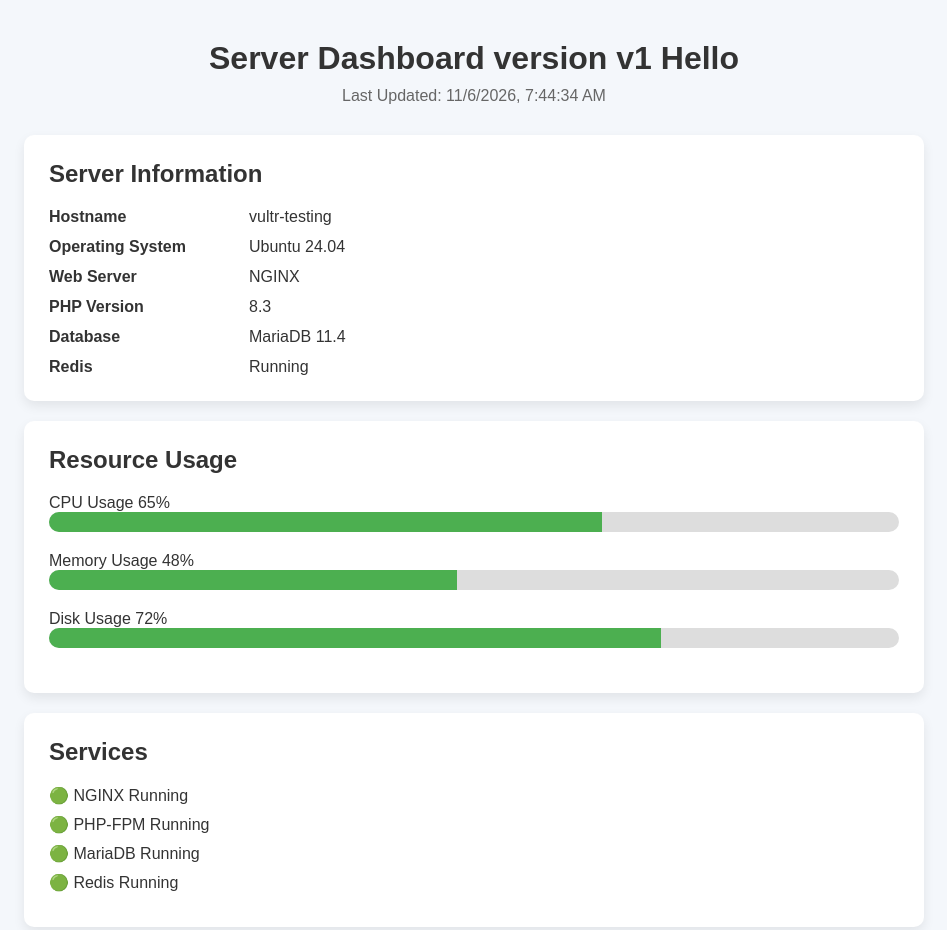
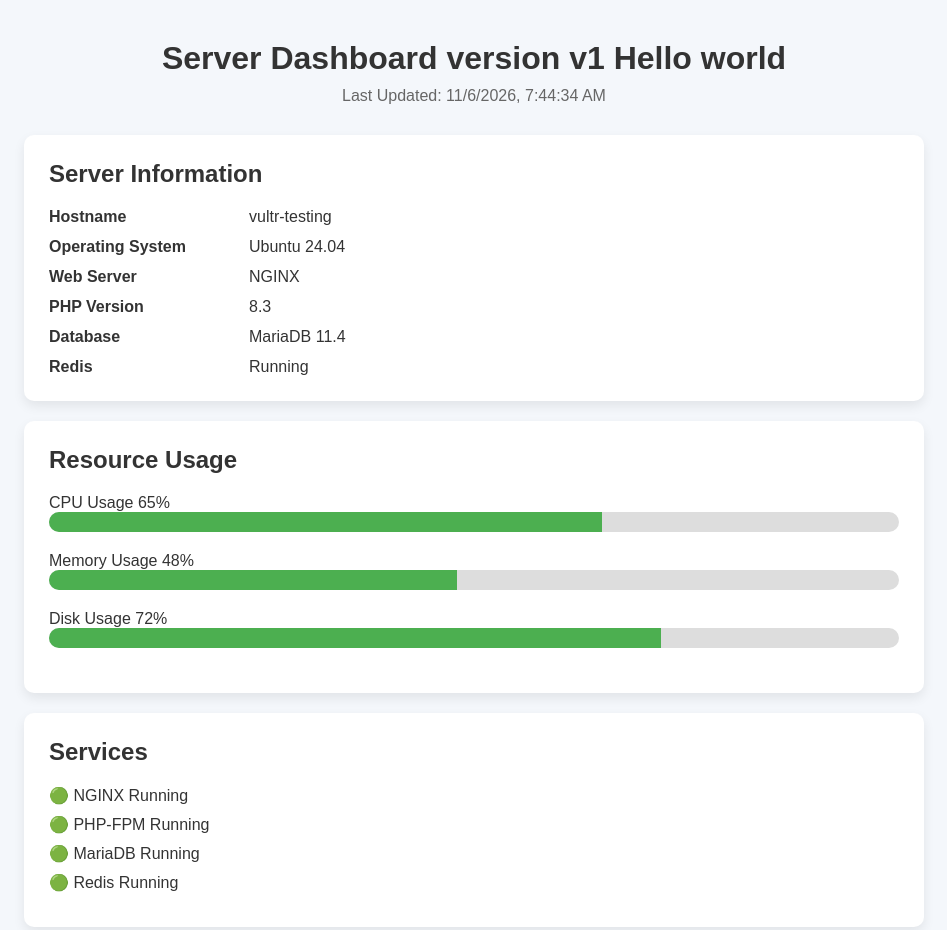
Before and after one commit to misam02/server-status-dashboard, a plain HTML site: page index.html in a window 1280 px wide. Shown: the top 930 px of the page, without its empty margins (166-1113 px from the left). Drawn offline with Linux system fonts and the light colour scheme.

Commit message:
Changed html

```diff
--- a/index.html
+++ b/index.html
@@ -12,7 +12,7 @@
 <div class="container">
 
     <header>
-	<h1>Server Dashboard version v1 Hello</h1>
+	<h1>Server Dashboard version v1 Hello world</h1>
         <p id="time"></p>
     </header>
 
```
